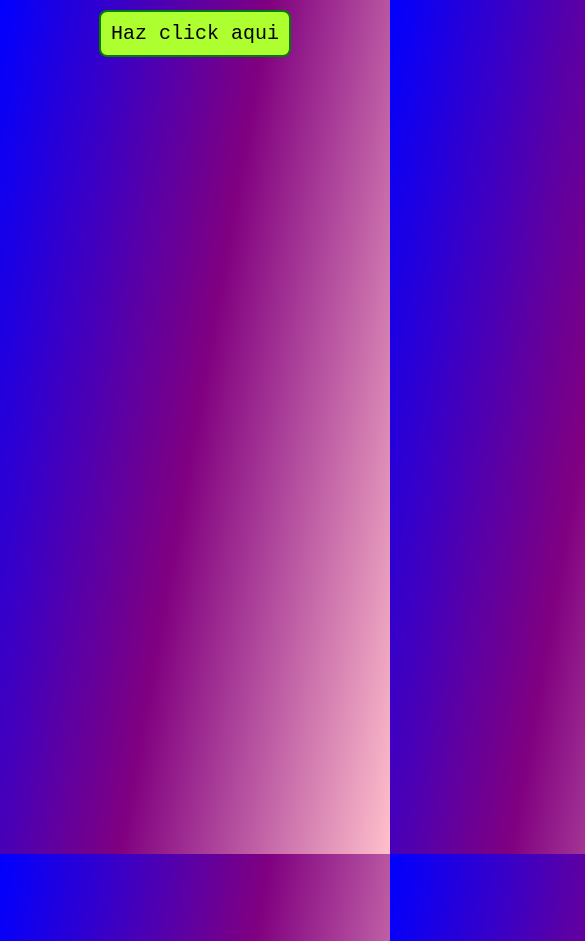
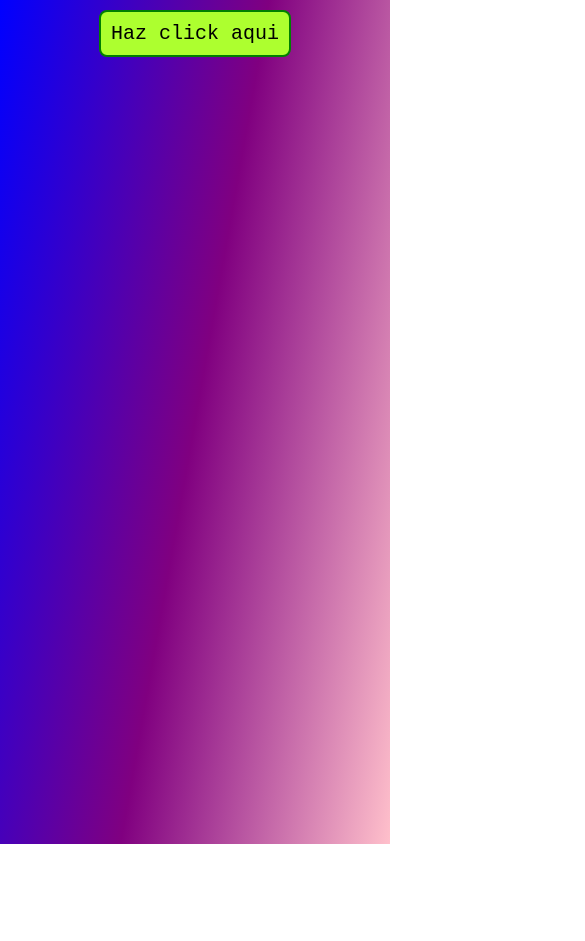
Before and after one commit to WilliamRicalde/yellow-flowers, a plain HTML site: page index.html in a window 390 px wide. Shown: the whole page, 585 px wide, since content can reach past the window. After the commit the page ends 844 px from the top, so only its background shows below. Drawn offline with Linux system fonts and the light colour scheme; a web font is replaced by a local one.

Commit message:
fix size in mobile

```diff
--- a/Css/style.css
+++ b/Css/style.css
@@ -1,3 +1,9 @@
+html {
+    width: 100vw;
+    height: 100vh;
+    overflow: hidden;
+}
+
 body {
     margin: 0;
     font-family: 'Inclusive Sans', sans-serif;
@@ -26,6 +32,7 @@ canvas {
     display: flex;
     justify-content: center;
     align-items: center;
+    flex-direction: column;
     height: 100vh;
     margin: 0;
 }
--- a/Js/app.js
+++ b/Js/app.js
@@ -11,11 +11,12 @@ window.addEventListener('focus', () => {
 
 let h1 = document.getElementById("Titulo");
 let Boton1 = document.getElementById("B1");
-Boton1.addEventListener('click', function() {
+
+document.getElementById("B1").addEventListener('click', function() {
     const ContenedorBotones = document.querySelector(".Con");
+    ContenedorBotones.style.display = "none";
     document.querySelector(".Texto").style.display = "block";
-    ContenedorBotones.style.display = "none";
-    DibujarFlor(500, 100, 6, 30, 100, 200);
+    DibujarFlor(200, 100, 6, 30, 100, 200);
     h1.remove();
 })
 
@@ -166,6 +167,6 @@ function CrearVarias() {
         const x = espacioX * columna + espacioX / 2;
         const y = espacioY * fila + espacioY / 2;
 
-        DibujarFlorSinTallo(x, y, 8, 30, 80, TamañoFlor);
+        DibujarFlorSinTallo(x, y, 8, 20, 80, TamañoFlor);
     }
 }
--- a/index.html
+++ b/index.html
@@ -34,7 +34,7 @@
     </div>
 
     <main class="Contenedor">
-        <canvas id="Flor" class="Flor" width="800" height="600"></canvas>
+        <canvas id="Flor" class="Flor" width="400" height="600"></canvas>
 
         <div class="Texto">
             <h2 id="Text">Para mi niña bonita con mucho cariño</h2>
```
